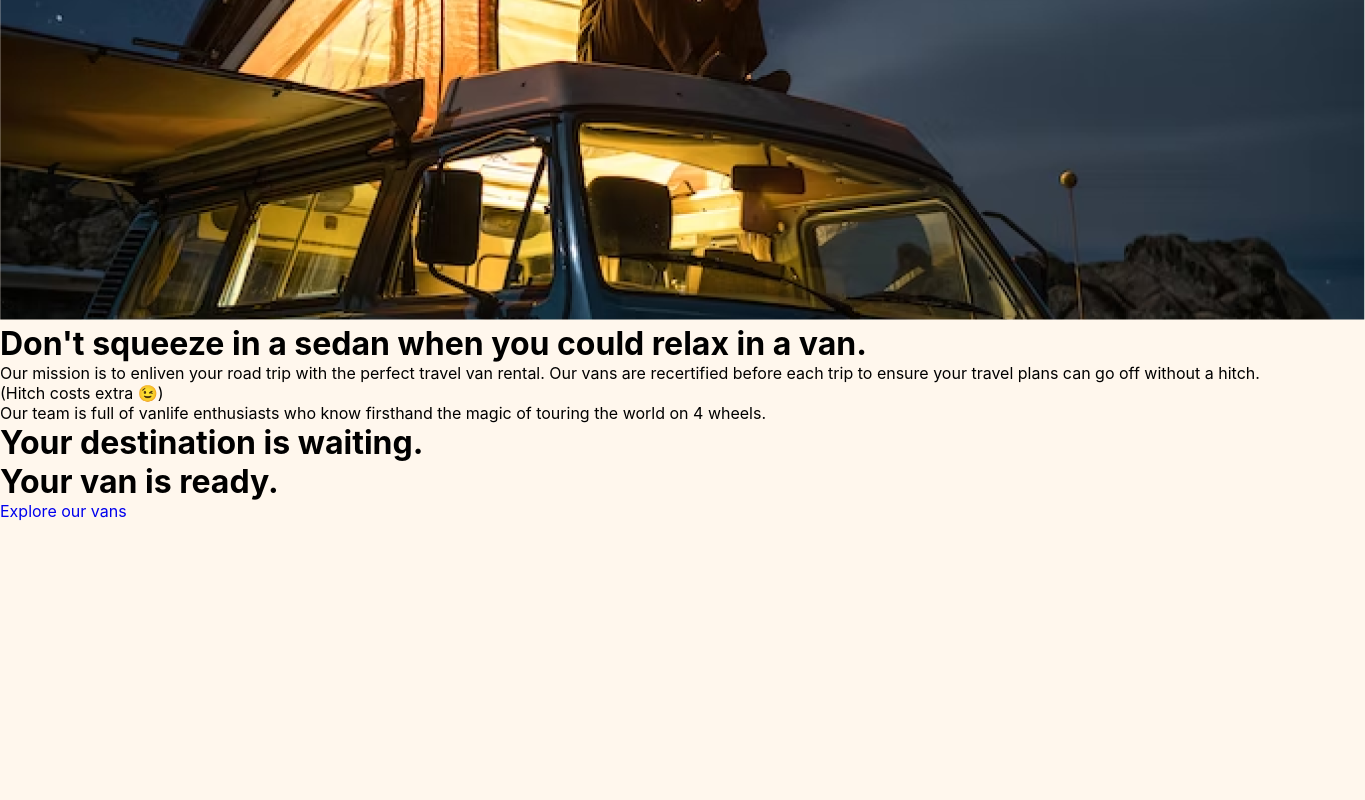
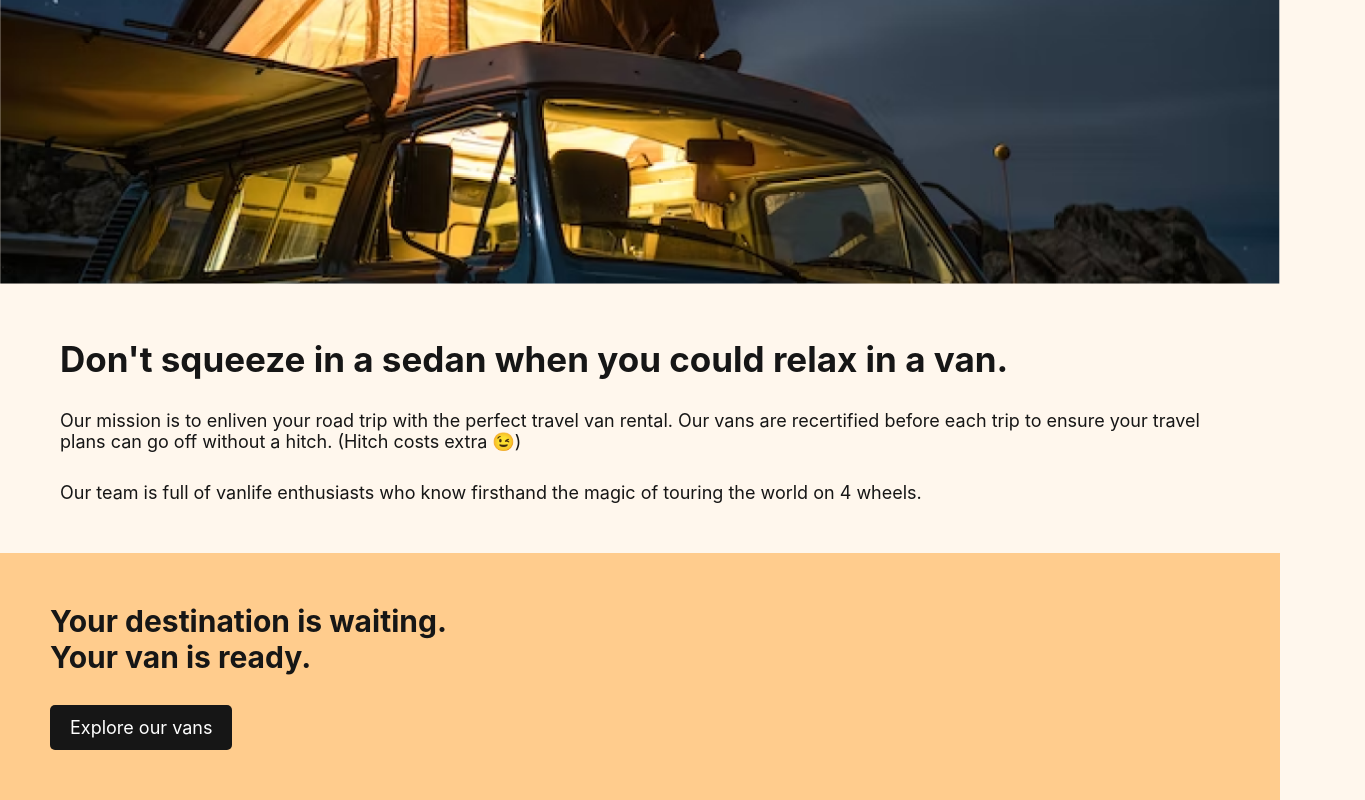
Before and after one commit to purwar1997/vanlife, a React (Create React App) app: page /about in a window 1280 px wide. Shown: the part 351-1151 px from the top of the page, 1365 px wide, since content can reach past the window. Before the commit the page ends 872 px from the top, so only its background shows below. Built offline with nearby package versions, Linux system fonts and the light colour scheme; the HTML template or start-up script is replaced by a standard one.

Commit message:
added css styles for about page

```diff
--- a/src/index.css
+++ b/src/index.css
@@ -81,9 +81,53 @@ header nav > a:hover {
   padding: 12px 25px;
   border-radius: 5px;
   cursor: pointer;
-  transition: transform 200ms ease-in;
+  transition: transform 0.2s ease-in;
 }
 
 .home-page-container a:hover {
   transform: translateY(-3px);
 }
+
+.about-hero-image {
+  width: 100%;
+}
+
+.about-page-content {
+  padding: 50px 60px;
+  color: #161616;
+}
+
+.about-page-content h1 {
+  font-size: 35px;
+}
+
+.about-page-content p {
+  margin-top: 30px;
+  font-size: 18px;
+}
+
+.about-page-cta {
+  background-color: #ffcc8d;
+  padding: 50px;
+}
+
+.about-page-cta h1 {
+  font-size: 30px;
+  color: #161616;
+}
+
+.about-page-cta a {
+  display: inline-block;
+  margin-top: 30px;
+  color: #fff;
+  font-size: 18px;
+  background-color: #161616;
+  padding: 12px 20px;
+  border-radius: 5px;
+  cursor: pointer;
+  transition: transform 0.2s ease-in;
+}
+
+.about-page-cta a:hover {
+  transform: translateY(-3px);
+}
```
